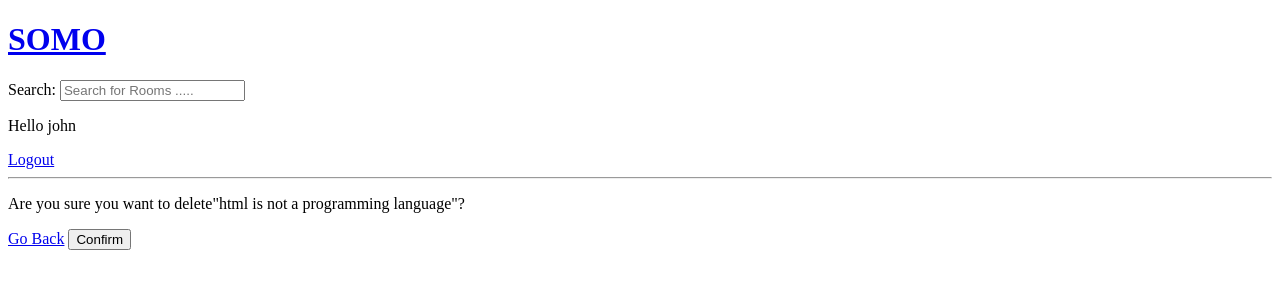
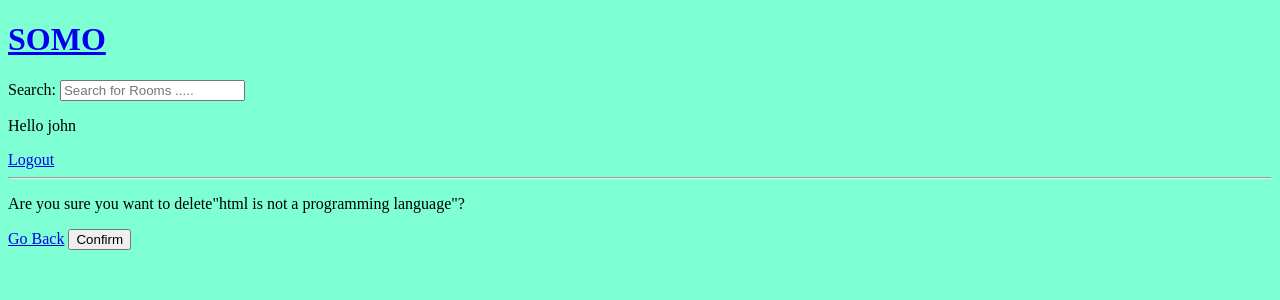
Before and after one commit to nzyuko/somo, a Django app: page /delete-message/11 in a window 1280 px wide. Shown: the top 300 px of the page. Run offline with Django 3.2, Linux system fonts and the light colour scheme; a user stored in the database is signed in; data comes from the database, SQL or seed files in the repository.

Commit message:
added static folder in root and specified settings.py

```diff
--- a/somo-back/somo/somo/settings.py
+++ b/somo-back/somo/somo/settings.py
@@ -110,6 +110,11 @@ USE_TZ = True
 # https://docs.djangoproject.com/en/3.2/howto/static-files/
 
 STATIC_URL = '/static/'
+STATICFILES_DIRS = [
+    BASE_DIR / 'static',
+]
+
+# STATIC_ROOT =
 
 # Default primary key field type
 # https://docs.djangoproject.com/en/3.2/ref/settings/#default-auto-field
--- /dev/null
+++ b/somo-back/somo/static/styles/main.css
@@ -0,0 +1,3 @@
+body{
+    background-color: aquamarine;
+}
--- a/somo-back/somo/templates/main.html
+++ b/somo-back/somo/templates/main.html
@@ -1,10 +1,12 @@
 <!DOCTYPE html>
+{% load static%}
 <html lang="en">
   <head>
     <meta charset="UTF-8">
     <meta name="viewport" content="width=device-width, initial-scale=1.0">
     <meta http-equiv="X-UA-Compatible" content="ie=edge">
     <title>Somo</title>
+      <link rel="stylesheet" type="text/css" media="screen" href="{% static 'styles/main.css' %}">
   </head>
   <body>
     {% include 'navbar.html' %}
```
